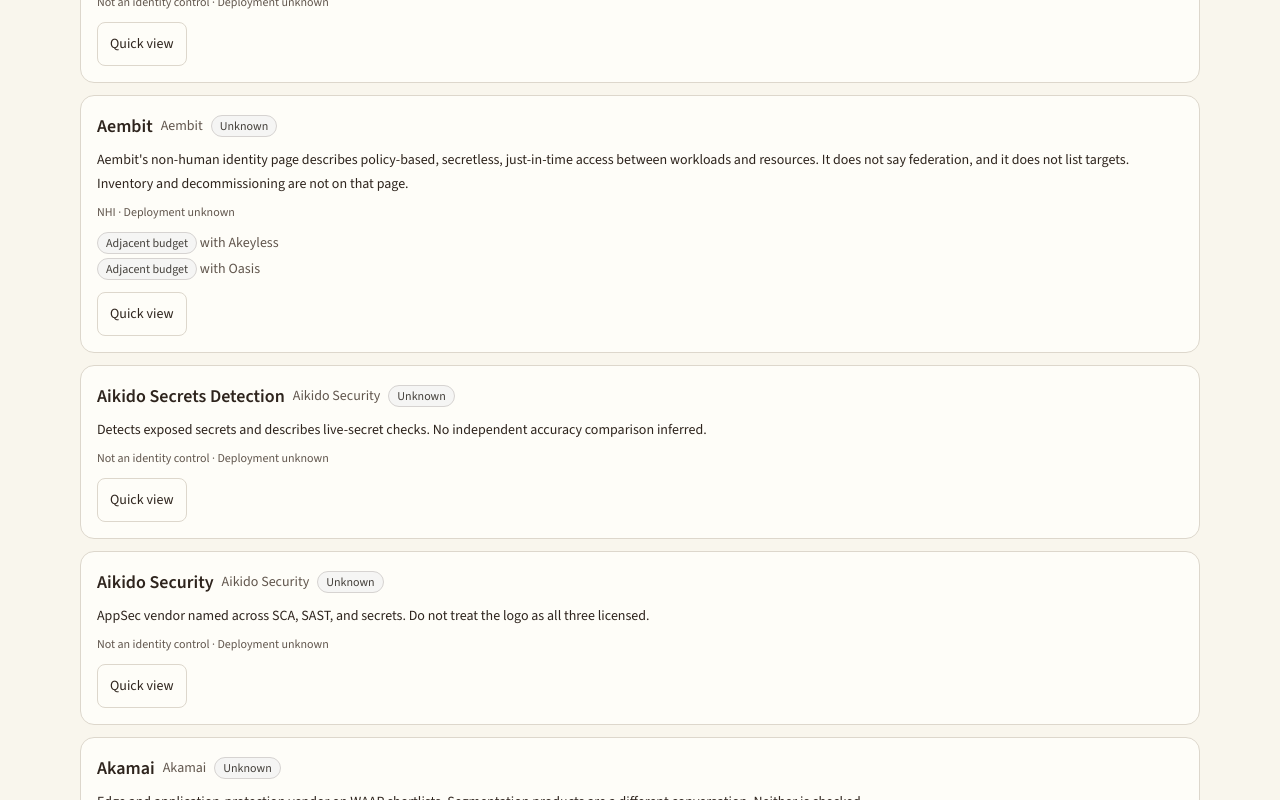
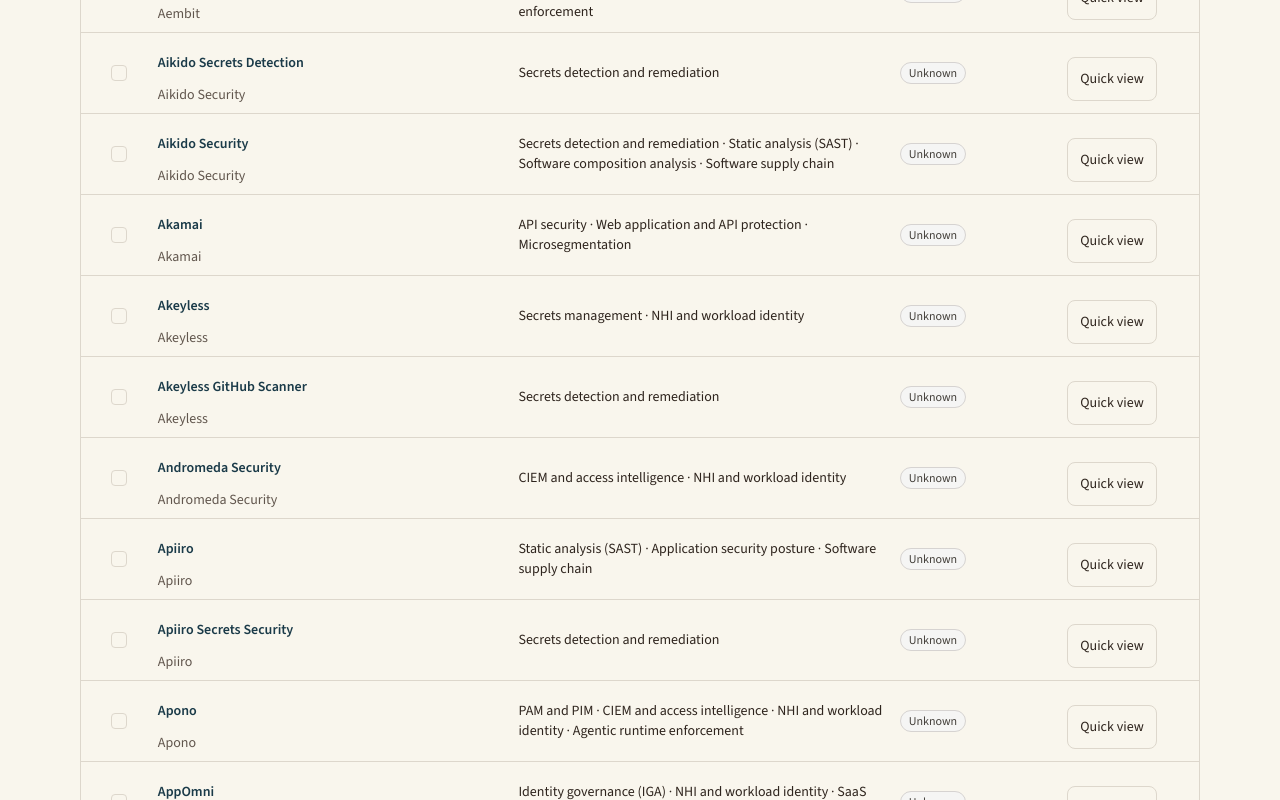
Before and after one commit to heyfunwhoa/security-market-map, a Next.js app: page /landscape in a window 1280 px wide. Shown: the part 1355-2155 px from the top of the page. Built offline with nearby package versions, Linux system fonts and the light colour scheme.

Commit message:
feat(landscape): add comparison shortlist and buyer context

```diff
--- a/app/vendors/[slug]/page.tsx
+++ b/app/vendors/[slug]/page.tsx
@@ -1,4 +1,5 @@
 import { productSectionId } from "@/lib/landscape-filters";
+import { ProductBuyerContext } from "@/components/product-buyer-context";
 import { Breadcrumbs } from "@/components/breadcrumbs";
 import Link from "next/link";
 import { notFound } from "next/navigation";
@@ -80,6 +81,8 @@
                 Product source
               </a>
               <div className="mt-3">
+                <ProductBuyerContext categories={catalog.categories} primaryIds={product.primaryCategoryIds} adjacentIds={product.adjacentCategoryIds} />
+                <h4 className="mb-3 mt-4 font-semibold">Product evidence and research gaps</h4>
                 <ClaimList claims={claimsForSubject("product", product.id)} />
               </div>
             </li>
--- a/components/landscape-browser.tsx
+++ b/components/landscape-browser.tsx
@@ -6,6 +6,7 @@
 import { deploymentLabel, relationshipLabel, scopeLabel } from "@/lib/format";
 import { filterLandscapeRows, initialLandscapeFilters, landscapeFilterReducer, readLandscapeFilters, landscapeFilterUrl, productDetailUrl } from "@/lib/landscape-filters";
 import { Label } from "@/components/ui/label";
+import { LandscapeResults } from "@/components/landscape-results";
 import { ProductInspector } from "@/components/product-inspector";
 
 export type LandscapeRow = {
@@ -132,6 +133,7 @@
         {visible.length} of {rows.length} products. {activeCount} active {activeCount === 1 ? "filter" : "filters"}. Sorted A to Z. Being on this list is candidacy, not a rank and not a
         capability verdict.
       </p>
+      <LandscapeResults rows={visible} allRows={rows} edges={edges} categories={categories} useCases={useCases} useCase={useCase} relation={relation}>
       {visible.length === 0 ? (
         <div className="mt-4 rounded-lg border border-dashed border-border px-4 py-8 text-sm">
           <p>
@@ -178,6 +180,7 @@
           })}
         </ul>
       )}
+      </LandscapeResults>
     </div>
   );
 }
--- /dev/null
+++ b/components/landscape-results.tsx
@@ -0,0 +1,51 @@
+"use client";
+
+import { useState, type ReactNode } from "react";
+import Link from "next/link";
+import type { LandscapeEdge, LandscapeRow } from "@/components/landscape-browser";
+import { ProductInspector } from "@/components/product-inspector";
+import { Checkbox } from "@/components/ui/checkbox";
+import { Table, TableBody, TableCaption, TableCell, TableHead, TableHeader, TableRow } from "@/components/ui/table";
+import { StatusPill } from "@/components/chrome";
+import { productDetailUrl } from "@/lib/landscape-filters";
+import { shortlistUrl, toggleShortlist } from "@/lib/landscape-shortlist";
+
+const action = "inline-flex min-h-11 items-center rounded-md border border-border px-3 text-sm focus-visible:outline-2 focus-visible:outline-offset-2 focus-visible:outline-ring";
+
+export function LandscapeResults({ rows, allRows, edges, categories, useCases, useCase, relation, children }: {
+  rows: LandscapeRow[]; allRows: LandscapeRow[]; edges: LandscapeEdge[];
+  categories: { id: string; label: string }[]; useCases: { id: string; label: string }[];
+  useCase: string; relation: string; children: ReactNode;
+}) {
+  const [view, setView] = useState("table");
+  const [selected, setSelected] = useState<string[]>([]);
+  const hidden = selected.filter((id) => !rows.some((row) => row.productId === id)).length;
+  const toggle = (id: string) => setSelected((current) => toggleShortlist(current, id));
+  return <div className="mt-4 space-y-4">
+    <div role="group" aria-label="Result view" className="flex gap-2">
+      {["table", "cards"].map((mode) => <button key={mode} type="button" aria-pressed={view === mode} onClick={() => setView(mode)} className={`${action} ${view === mode ? "bg-muted font-semibold" : ""}`}>{mode === "table" ? "Selection table" : "Detailed cards"}</button>)}
+    </div>
+    <section aria-label="Comparison shortlist" className="rounded-xl border border-border bg-card p-4">
+      <p role="status" className="font-medium">{selected.length} of 4 selected{hidden ? ` · ${hidden} outside current filters` : ""}</p>
+      <p className="mt-1 text-sm text-muted-foreground">Select two to four products in the table. Your shortlist stays as you filter this page. Confirm the buyer use case in Compare; selection does not imply equivalent capabilities.</p>
+      {selected.length > 0 && <ul className="mt-3 flex flex-wrap gap-2">{selected.map((id) => <li key={id}><button type="button" className={action} onClick={() => toggle(id)} aria-label={`Remove ${allRows.find((row) => row.productId === id)?.productName ?? id} from comparison`}>{allRows.find((row) => row.productId === id)?.productName ?? id} ×</button></li>)}</ul>}
+      <div className="mt-3 flex flex-wrap gap-2">
+        {selected.length >= 2 ? <Link href={shortlistUrl(selected, useCase)} className={`${action} bg-primary text-primary-foreground`}>Compare selected</Link> : <button type="button" disabled className={`${action} opacity-50`}>Select at least 2 to compare</button>}
+        {selected.length > 0 && <button type="button" onClick={() => setSelected([])} className={action}>Clear shortlist</button>}
+      </div>
+    </section>
+    {view === "cards" ? children : <div className="rounded-xl border border-border">
+      <Table>
+        <TableCaption className="p-3">Products matching your filters. Scroll horizontally on narrow screens. Select at most four; deselect one to replace it.</TableCaption>
+        <TableHeader><TableRow><TableHead scope="col">Select</TableHead><TableHead scope="col">Product / vendor</TableHead><TableHead scope="col">Category context</TableHead><TableHead scope="col">Availability</TableHead><TableHead scope="col">Inspect</TableHead></TableRow></TableHeader>
+        <TableBody>{rows.map((row) => <TableRow key={row.productId} data-state={selected.includes(row.productId) ? "selected" : undefined}>
+          <TableCell><label className="flex min-h-11 min-w-11 cursor-pointer items-center justify-center"><Checkbox checked={selected.includes(row.productId)} disabled={selected.length >= 4 && !selected.includes(row.productId)} onCheckedChange={() => toggle(row.productId)} aria-label={`Select ${row.productName} for comparison`} className="motion-reduce:transition-none" /></label></TableCell>
+          <TableCell className="min-w-48 whitespace-normal"><Link className="inline-flex min-h-11 items-center font-semibold text-primary hover:underline focus-visible:ring-2 focus-visible:ring-ring" href={productDetailUrl(row.vendorSlug, row.productId)}>{row.productName}</Link><p className="text-muted-foreground">{row.vendorName}</p></TableCell>
+          <TableCell className="min-w-48 max-w-72 whitespace-normal">{categories.filter((item) => row.categoryIds.includes(item.id)).map((item) => item.label).join(" · ") || "Unknown"}</TableCell>
+          <TableCell><StatusPill status={row.availability} /></TableCell>
+          <TableCell><ProductInspector row={row} categories={categories} useCases={useCases} related={edges.filter((edge) => edge.productId === row.productId && (useCase === "all" || edge.useCaseId === useCase) && (relation === "all" || edge.type === relation))} /></TableCell>
+        </TableRow>)}{rows.length === 0 && <TableRow><TableCell colSpan={5}>No products match these filters. Your shortlist is retained above.</TableCell></TableRow>}</TableBody>
+      </Table>
+    </div>}
+  </div>;
+}
--- /dev/null
+++ b/components/product-buyer-context.tsx
@@ -0,0 +1,17 @@
+import Link from "next/link";
+import type { Category } from "@/lib/schema";
+
+export function ProductBuyerContext({ categories, primaryIds, adjacentIds }: {
+  categories: Category[]; primaryIds: string[]; adjacentIds: string[];
+}) {
+  const context = categories.filter((category) => primaryIds.includes(category.id) || adjacentIds.includes(category.id));
+  return <section aria-label="Buyer and category context" className="mt-4 rounded-lg border border-border bg-muted/30 p-4">
+    <h4 className="font-semibold">Buyer context</h4>
+    <p className="mt-1 text-sm text-muted-foreground">Category-level buying context, not verified product coverage. Source-backed product claims and research gaps appear below.</p>
+    {context.length ? <ul className="mt-3 grid gap-4 sm:grid-cols-2">{context.map((category) => <li key={category.id}>
+      <Link href={`/categories/${category.slug}`} className="inline-flex min-h-11 items-center font-medium text-primary hover:underline focus-visible:ring-2 focus-visible:ring-ring">{category.name}</Link>
+      <p className="text-xs text-muted-foreground">{primaryIds.includes(category.id) ? "Primary category" : "Adjacent category"}</p>
+      <dl className="mt-2 space-y-2 text-sm"><div><dt className="font-medium">Buyer / owner</dt><dd>{category.buyerOwner}</dd></div><div><dt className="font-medium">Decision to make</dt><dd>{category.buyerQuestion}</dd></div></dl>
+    </li>)}</ul> : <p className="mt-2 text-sm">Unknown: no category context recorded.</p>}
+  </section>;
+}
--- /dev/null
+++ b/lib/landscape-shortlist.ts
@@ -0,0 +1,10 @@
+export function toggleShortlist(selected: string[], id: string): string[] {
+  if (selected.includes(id)) return selected.filter((item) => item !== id);
+  return selected.length < 4 ? [...selected, id] : selected;
+}
+
+export function shortlistUrl(selected: string[], useCase: string): string {
+  const params = new URLSearchParams({ products: selected.join(",") });
+  if (useCase !== "all") params.set("use", useCase);
+  return `/compare?${params.toString()}`;
+}
```
Also changed, not shown: 2 other files (tests, documents, lock files or other folders).
